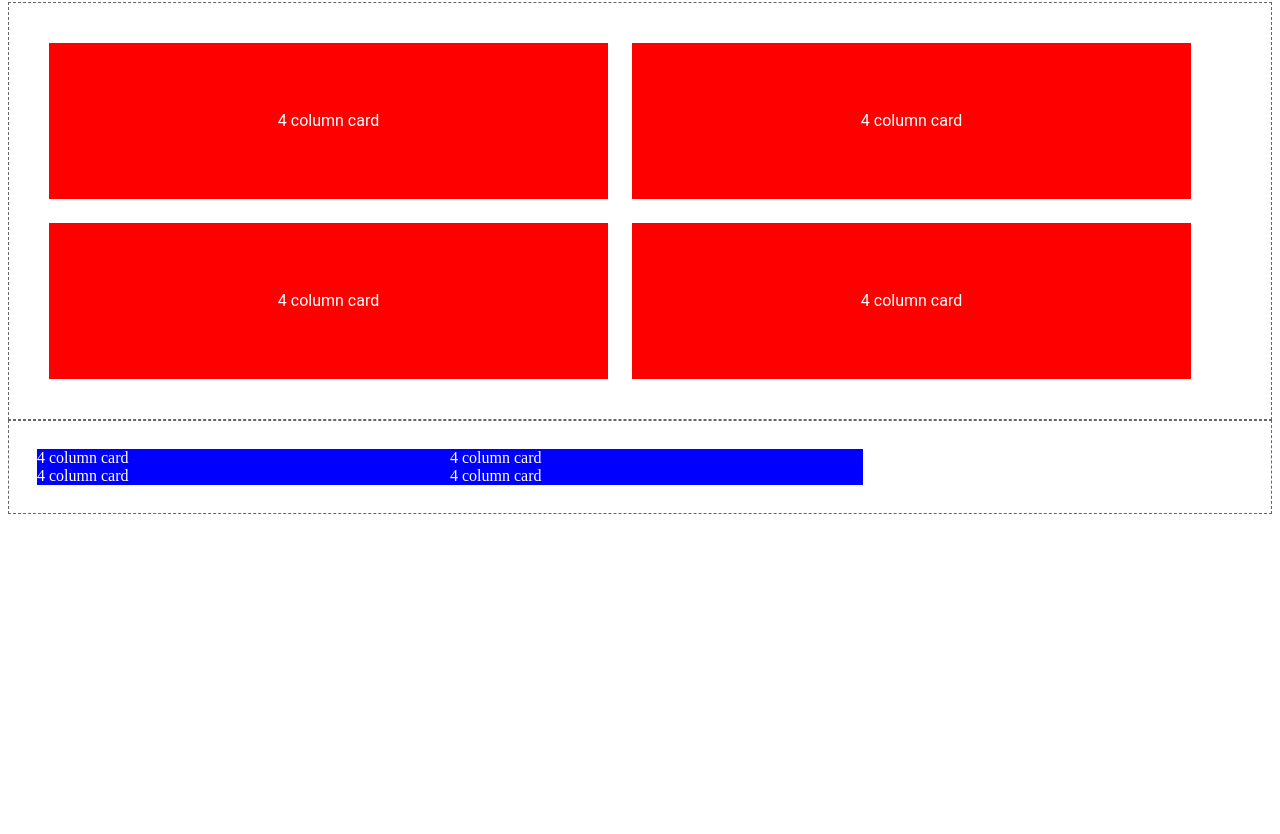
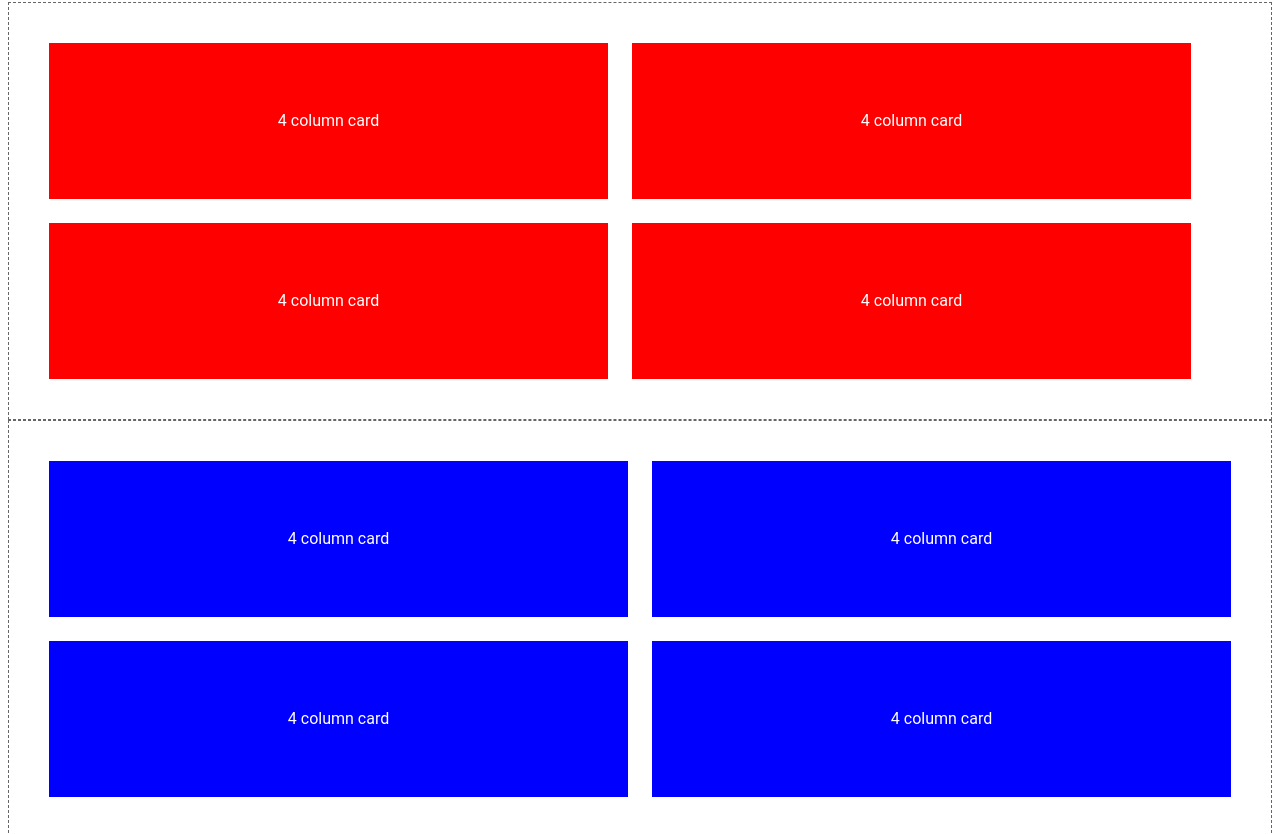
Before and after one commit to panajeff/flexboxcards, a plain HTML site: page index.html in a window 1280 px wide. Shown: the part 66-900 px from the top of the page. Before the commit the page ends 800 px from the top, so only its background shows below. Drawn offline with Linux system fonts and the light colour scheme.

Commit message:
Update index.html

```diff
--- a/index.html
+++ b/index.html
@@ -15,7 +15,7 @@
         padding: 28px;
         border: 1px dashed #666;
       }
-      .card4column, card4to8column {
+      .card4column, .card4to8column {
         flex: 1; /* Allows boxes to grow and shrink equally */
         flex-basis: max-content; /* Prefer maximum width until wrap */
         text-align: center;
```
